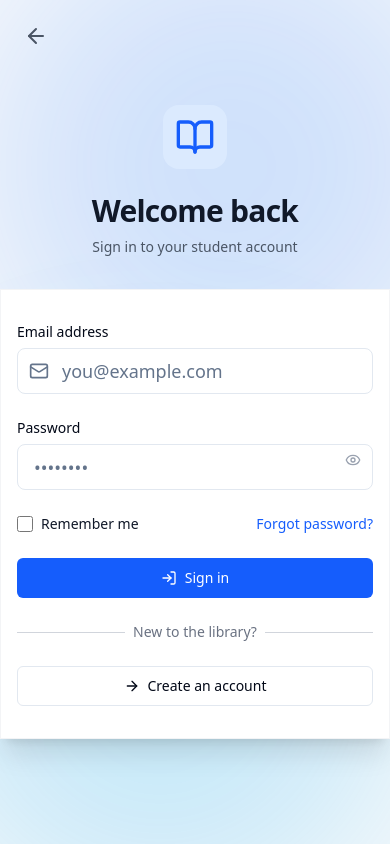
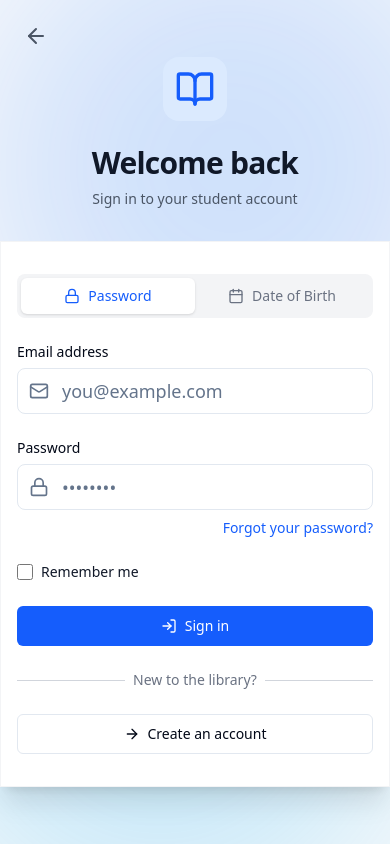
Before and after one commit to instituteofexcellence2022-code/bookmylib, a Next.js app: page /student/login in a window 390 px wide. Built offline with nearby package versions, Linux system fonts and the light colour scheme; no server answers; what prettier would draw is missing.

Commit message:
feat: Student login with DOB & optional phone number in registration

```diff
--- a/src/actions/auth.ts
+++ b/src/actions/auth.ts
@@ -202,12 +202,17 @@ export async function loginStaff(formData: FormData) {
 export async function registerStudent(formData: FormData) {
     const name = formData.get('name') as string
     const email = formData.get('email') as string
-    const phone = formData.get('phone') as string
+    const phone = (formData.get('phone') as string) || null
     const password = formData.get('password') as string
     const referralCode = formData.get('referralCode') as string
+    const dob = formData.get('dob') as string
 
-    if (!name || !email || !password) {
+    if (!name || !email) {
         return { success: false, error: 'Missing required fields' }
+    }
+
+    if (!password && !dob) {
+        return { success: false, error: 'Password or Date of Birth is required' }
     }
 
     try {
@@ -219,7 +224,10 @@ export async function registerStudent(formData: FormData) {
             return { success: false, error: 'Email already registered' }
         }
 
-        const hashedPassword = await bcrypt.hash(password, 10)
+        let hashedPassword = null
+        if (password) {
+            hashedPassword = await bcrypt.hash(password, 10)
+        }
 
         // Generate own referral code
         const baseCode = name.substring(0, 4).toUpperCase().replace(/[^A-Z]/g, 'X')
@@ -233,6 +241,7 @@ export async function registerStudent(formData: FormData) {
                 phone,
                 password: hashedPassword,
                 referralCode: ownReferralCode,
+                dob: dob ? new Date(dob) : null,
             }
         })
 
@@ -270,9 +279,14 @@ export async function registerStudent(formData: FormData) {
 export async function loginStudent(formData: FormData) {
     const email = formData.get('email') as string
     const password = formData.get('password') as string
+    const dob = formData.get('dob') as string
 
-    if (!email || !password) {
-        return { success: false, error: 'Email and password are required' }
+    if (!email) {
+        return { success: false, error: 'Email is required' }
+    }
+
+    if (!password && !dob) {
+        return { success: false, error: 'Password or Date of Birth is required' }
     }
 
     try {
@@ -280,7 +294,7 @@ export async function loginStudent(formData: FormData) {
             where: { email }
         })
 
-        if (!student || !student.password) {
+        if (!student) {
             return { success: false, error: 'Invalid credentials' }
         }
 
@@ -288,7 +302,22 @@ export async function loginStudent(formData: FormData) {
             return { success: false, error: 'Account has been blocked. Please contact support.' }
         }
 
-        const isValid = await bcrypt.compare(password, student.password)
+        let isValid = false
+
+        if (password) {
+            if (!student.password) {
+                return { success: false, error: 'Invalid credentials' }
+            }
+            isValid = await bcrypt.compare(password, student.password)
+        } else if (dob) {
+            if (!student.dob) {
+                return { success: false, error: 'Date of Birth not set for this account' }
+            }
+            const storedDob = student.dob.toISOString().split('T')[0]
+            if (storedDob === dob) {
+                isValid = true
+            }
+        }
 
         if (!isValid) {
             return { success: false, error: 'Invalid credentials' }
--- a/src/app/student/login/page.tsx
+++ b/src/app/student/login/page.tsx
@@ -6,19 +6,20 @@ import { FormInput } from '@/components/ui/FormInput'
 import { AnimatedButton } from '@/components/ui/AnimatedButton'
 import { loginStudent } from '@/actions/auth'
 import { toast } from 'react-hot-toast'
-import { Mail, ArrowLeft, BookOpen, Eye, EyeOff } from 'lucide-react'
+import { Mail, ArrowLeft, BookOpen, Calendar, Lock } from 'lucide-react'
 import Link from 'next/link'
 import { motion } from 'framer-motion'
 
 export default function StudentLoginPage() {
     const router = useRouter()
     const [loading, setLoading] = useState(false)
-    const [showPassword, setShowPassword] = useState(false)
+    const [loginMethod, setLoginMethod] = useState<'password' | 'dob'>('password')
     const [rememberMe, setRememberMe] = useState(false)
 
     const [formData, setFormData] = useState({
         email: '',
-        password: ''
+        password: '',
+        dob: ''
     })
 
     const handleLogin = async (e: React.FormEvent) => {
@@ -28,7 +29,13 @@ export default function StudentLoginPage() {
         try {
             const data = new FormData()
             data.append('email', formData.email)
-            data.append('password', formData.password)
+
+            if (loginMethod === 'password') {
+                data.append('password', formData.password)
+            } else {
+                data.append('dob', formData.dob)
+            }
+
             if (rememberMe) data.append('rememberMe', 'true')
 
             const result = await loginStudent(data)
@@ -87,6 +94,33 @@ export default function StudentLoginPage() {
                 className="mt-8 sm:mx-auto sm:w-full sm:max-w-md relative z-10"
             >
                 <div className="bg-white dark:bg-gray-900 py-8 px-4 shadow-xl sm:rounded-2xl sm:px-10 border border-gray-100 dark:border-gray-800">
+                    <div className="flex p-1 mb-6 bg-gray-100 dark:bg-gray-800 rounded-lg">
+                        <button
+                            type="button"
+                            onClick={() => setLoginMethod('password')}
+                            className={`flex-1 flex items-center justify-center gap-2 py-2 text-sm font-medium rounded-md transition-all ${
+                                loginMethod === 'password'
+                                    ? 'bg-white dark:bg-gray-700 text-blue-600 dark:text-blue-400 shadow-sm'
+                                    : 'text-gray-500 dark:text-gray-400 hover:text-gray-700 dark:hover:text-gray-300'
+                            }`}
+                        >
+                            <Lock className="w-4 h-4" />
+                            Password
+                        </button>
+                        <button
+                            type="button"
+                            onClick={() => setLoginMethod('dob')}
+                            className={`flex-1 flex items-center justify-center gap-2 py-2 text-sm font-medium rounded-md transition-all ${
+                                loginMethod === 'dob'
+                                    ? 'bg-white dark:bg-gray-700 text-blue-600 dark:text-blue-400 shadow-sm'
+                                    : 'text-gray-500 dark:text-gray-400 hover:text-gray-700 dark:hover:text-gray-300'
+                            }`}
+                        >
+                            <Calendar className="w-4 h-4" />
+                            Date of Birth
+                        </button>
+                    </div>
+
                     <form className="space-y-6" onSubmit={handleLogin}>
                         <FormInput
                             label="Email address"
@@ -98,25 +132,35 @@ export default function StudentLoginPage() {
                             placeholder="you@example.com"
                         />
 
-                        <div>
-                            <div className="relative">
+                        {loginMethod === 'password' ? (
+                            <div>
                                 <FormInput
                                     label="Password"
-                                    type={showPassword ? "text" : "password"}
+                                    type="password"
+                                    icon={Lock}
                                     required
                                     value={formData.password}
                                     onChange={(e) => setFormData(prev => ({ ...prev, password: e.target.value }))}
                                     placeholder="••••••••"
                                 />
-                                <button
-                                    type="button"
-                                    onClick={() => setShowPassword(!showPassword)}
-                                    className="absolute right-3 top-[34px] text-gray-400 hover:text-gray-600 dark:hover:text-gray-300"
-                                >
-                                    {showPassword ? <EyeOff className="w-4 h-4" /> : <Eye className="w-4 h-4" />}
-                                </button>
+                                <div className="mt-2 flex items-center justify-end">
+                                    <div className="text-sm">
+                                        <Link href="/student/reset-password" className="font-medium text-blue-600 hover:text-blue-500">
+                                            Forgot your password?
+                                        </Link>
+                                    </div>
+                                </div>
                             </div>
-                        </div>
+                        ) : (
+                            <FormInput
+                                label="Date of Birth"
+                                type="date"
+                                icon={Calendar}
+                                required
+                                value={formData.dob}
+                                onChange={(e) => setFormData(prev => ({ ...prev, dob: e.target.value }))}
+                            />
+                        )}
 
                         <div className="flex items-center justify-between">
                             <div className="flex items-center">
@@ -131,15 +175,6 @@ export default function StudentLoginPage() {
                                 <label htmlFor="remember-me" className="ml-2 block text-sm text-gray-900 dark:text-gray-300">
                                     Remember me
                                 </label>
-                            </div>
-
-                            <div className="text-sm">
-                                <Link
-                                    href="/student/forgot-password"
-                                    className="font-medium text-blue-600 hover:text-blue-500 dark:text-blue-400"
-                                >
-                                    Forgot password?
-                                </Link>
                             </div>
                         </div>
 
--- a/src/app/student/register/page.tsx
+++ b/src/app/student/register/page.tsx
@@ -7,7 +7,7 @@ import { AnimatedButton } from '@/components/ui/AnimatedButton'
 import { registerStudent } from '@/actions/auth'
 import { toast } from 'react-hot-toast'
 import {
-    UserPlus, User, Lock, Mail, Eye, EyeOff, Phone, ArrowLeft, Gift
+    UserPlus, User, Lock, Mail, Eye, EyeOff, Phone, ArrowLeft, Gift, Calendar
 } from 'lucide-react'
 import Link from 'next/link'
 import { motion } from 'framer-motion'
@@ -19,11 +19,13 @@ function RegisterForm() {
 
     const [loading, setLoading] = useState(false)
     const [showPassword, setShowPassword] = useState(false)
+    const [authMethod, setAuthMethod] = useState<'password' | 'dob'>('password')
 
     const [formData, setFormData] = useState({
         name: '',
         email: '',
         phone: '',
+        dob: '',
         password: '',
         confirmPassword: '',
         agreedToTerms: false
@@ -50,22 +52,36 @@ function RegisterForm() {
     const handleRegister = async (e: React.FormEvent) => {
         e.preventDefault()
 
-        if (!formData.name || !formData.email || !formData.phone || !formData.password || !formData.confirmPassword) {
+        if (!formData.name || !formData.email) {
             toast.error('Please fill in all fields')
+            return
+        }
+
+        if (authMethod === 'password') {
+            if (!formData.password || !formData.confirmPassword) {
+                toast.error('Please fill in password fields')
                 return
             }
             if (formData.password !== formData.confirmPassword) {
                 toast.error('Passwords do not match')
                 return
             }
-        if (formData.phone.length !== 10) {
-            toast.error('Please enter a valid 10-digit phone number')
-            return
-        }
             if (strength < 3) {
                 toast.error('Password is too weak')
                 return
             }
+        } else {
+            if (!formData.dob) {
+                toast.error('Please enter your Date of Birth')
+                return
+            }
+        }
+
+        if (formData.phone && formData.phone.length !== 10) {
+            toast.error('Please enter a valid 10-digit phone number')
+            return
+        }
+
         if (!formData.agreedToTerms) {
             toast.error('You must agree to the Terms of Service')
             return
@@ -116,9 +132,6 @@ function RegisterForm() {
                 <h2 className="mt-1 text-center text-2xl font-bold tracking-tight text-gray-900 dark:text-white">
                     Create student account
                 </h2>
-                <p className="mt-1 text-center text-sm text-gray-600 dark:text-gray-400">
-                    Join to manage your subscriptions and attendance
-                </p>
                 <p className="mt-2 text-center text-sm text-gray-600 dark:text-gray-400">
                     Already have an account?{' '}
                     <Link href="/student/login" className="font-medium text-blue-600 hover:text-blue-500 transition-colors">
@@ -159,10 +172,9 @@ function RegisterForm() {
                             />
 
                             <FormInput
-                                label="Phone Number"
+                                label="Phone Number (Optional)"
                                 type="tel"
                                 icon={Phone}
-                                required
                                 value={formData.phone}
                                 onChange={(e) => setFormData(prev => ({ ...prev, phone: e.target.value.replace(/\D/g, '').slice(0, 10) }))}
                                 placeholder="9876543210"
@@ -179,6 +191,34 @@ function RegisterForm() {
                             placeholder="you@example.com"
                         />
 
+                        <div className="flex p-1 bg-gray-100 dark:bg-gray-800 rounded-lg">
+                            <button
+                                type="button"
+                                onClick={() => setAuthMethod('password')}
+                                className={`flex-1 flex items-center justify-center gap-2 py-2 text-sm font-medium rounded-md transition-all ${
+                                    authMethod === 'password'
+                                        ? 'bg-white dark:bg-gray-700 text-blue-600 dark:text-blue-400 shadow-sm'
+                                        : 'text-gray-500 dark:text-gray-400 hover:text-gray-700 dark:hover:text-gray-300'
+                                }`}
+                            >
+                                <Lock className="w-4 h-4" />
+                                Create Password
+                            </button>
+                            <button
+                                type="button"
+                                onClick={() => setAuthMethod('dob')}
+                                className={`flex-1 flex items-center justify-center gap-2 py-2 text-sm font-medium rounded-md transition-all ${
+                                    authMethod === 'dob'
+                                        ? 'bg-white dark:bg-gray-700 text-blue-600 dark:text-blue-400 shadow-sm'
+                                        : 'text-gray-500 dark:text-gray-400 hover:text-gray-700 dark:hover:text-gray-300'
+                                }`}
+                            >
+                                <Calendar className="w-4 h-4" />
+                                Use Date of Birth
+                            </button>
+                        </div>
+
+                        {authMethod === 'password' ? (
                             <div className="grid grid-cols-1 md:grid-cols-2 gap-4">
                                 <div>
                                     <div className="relative">
@@ -226,6 +266,16 @@ function RegisterForm() {
                                     placeholder="••••••••"
                                 />
                             </div>
+                        ) : (
+                            <FormInput
+                                label="Date of Birth"
+                                type="date"
+                                icon={Calendar}
+                                required
+                                value={formData.dob}
+                                onChange={(e) => setFormData(prev => ({ ...prev, dob: e.target.value }))}
+                            />
+                        )}
 
                         <div className="flex items-center">
                             <input
--- a/src/components/staff/finance/StaffKhatabookClient.tsx
+++ b/src/components/staff/finance/StaffKhatabookClient.tsx
@@ -203,7 +203,7 @@ export function StaffKhatabookClient() {
                         <div className="p-4 flex flex-col justify-between bg-green-50/50 dark:bg-green-900/10">
                             <div className="flex items-center justify-between w-full">
                                 <div>
-                                    <p className="text-sm text-gray-500 dark:text-gray-400">Total You Have</p>
+                                    <p className="text-sm text-gray-500 dark:text-gray-400">Total You Collected</p>
                                     <p className="text-xl font-bold text-green-600 dark:text-green-400">
                                         {formatCurrency(safeSummary.currentMonthCollected + safeSummary.carriedForward)}
                                     </p>
```
Lines whose indentation alone changed are shown as unchanged.
